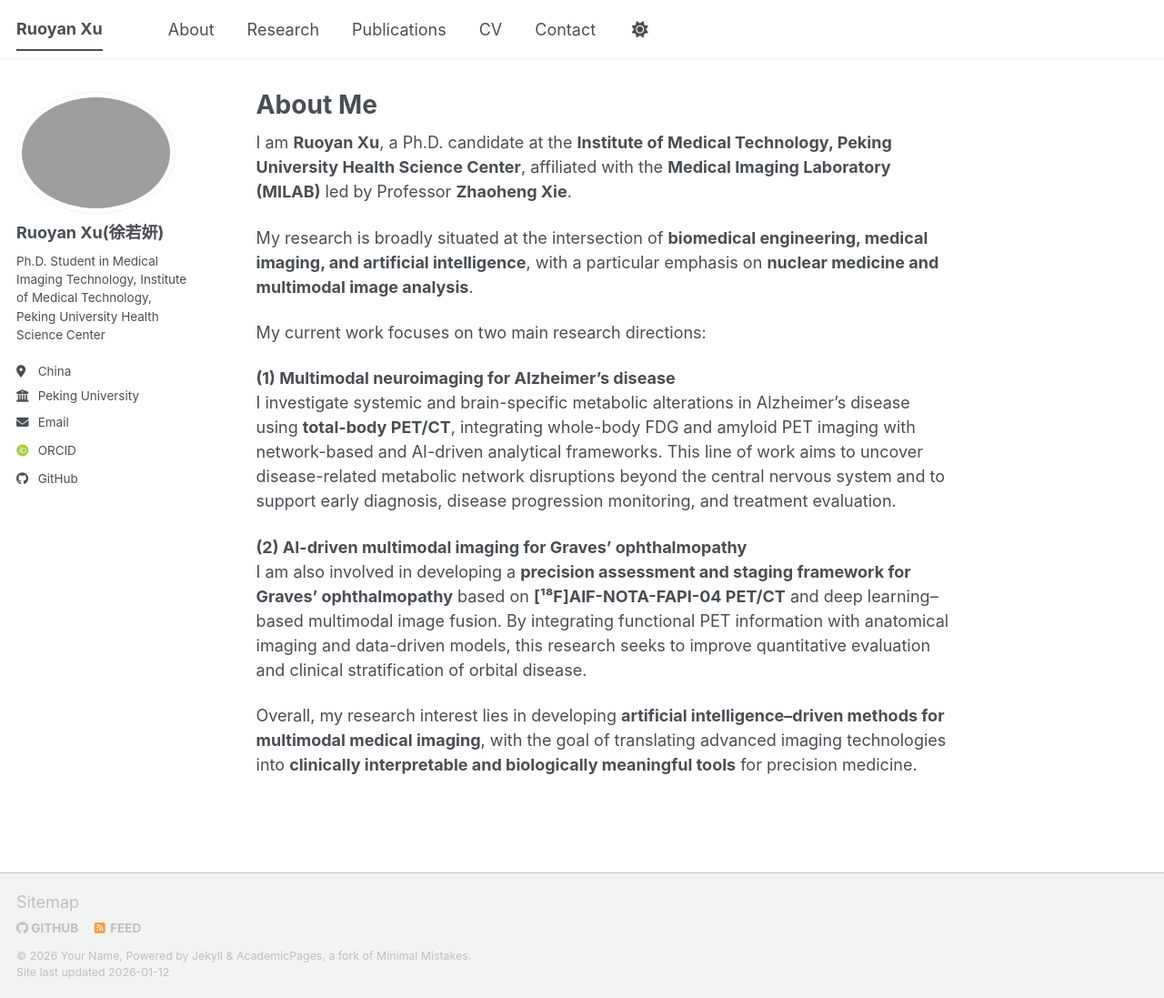
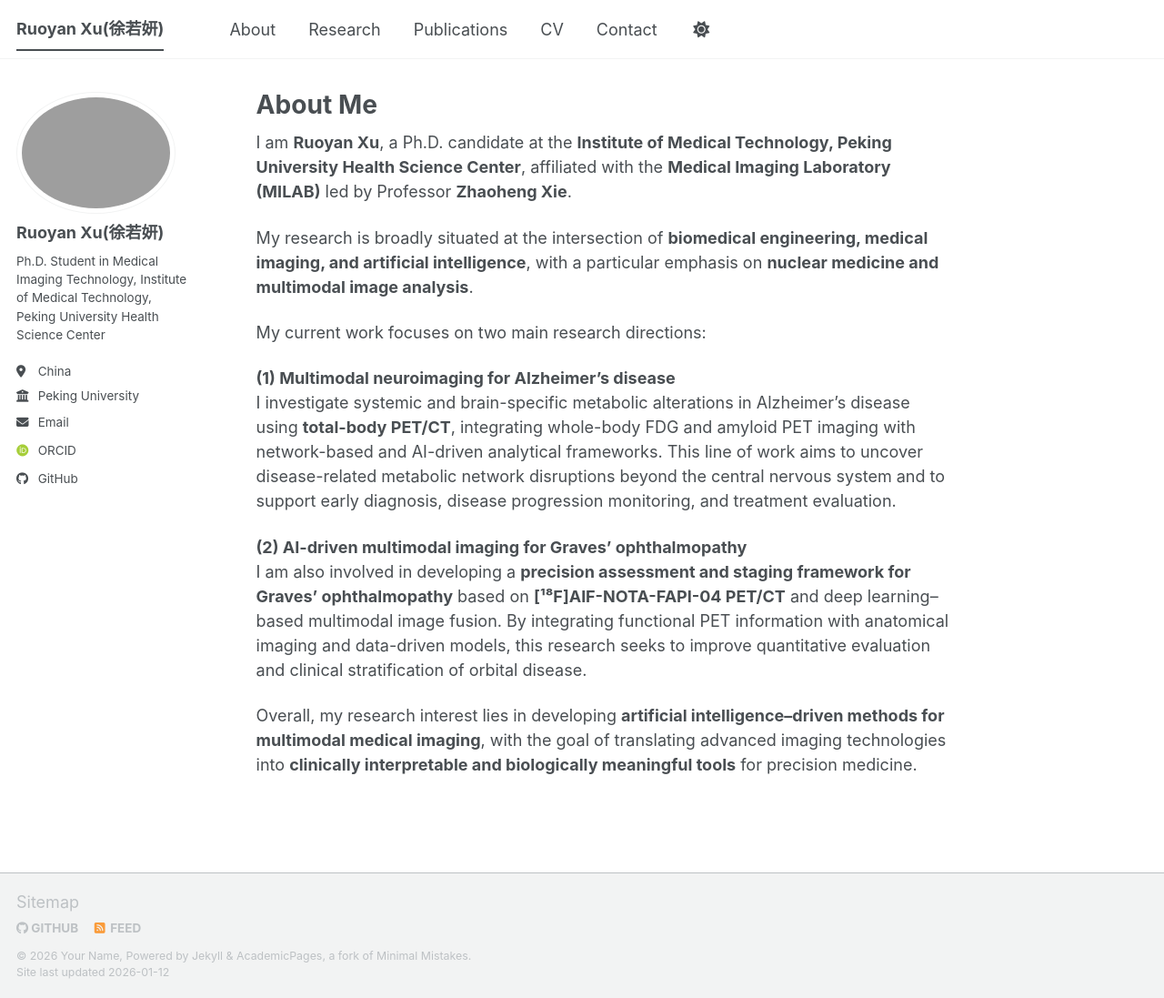
Before and after one commit to ruoyanxu-411/ruoyanxu-411.github.io, a Jekyll site: the page built from _pages/about.md, in a window 1280 px wide and 1097 px high. Shown: the whole window at 91% size. Built offline with Jekyll 4.4.1, drawn with Linux system fonts in a browser that asks for light colours; some web fonts are replaced; a script bundle is joined from its source files by our own code; library files that are not in the unit come from our copies.

Commit message:
Update _config.yml

```diff
--- a/_config.yml
+++ b/_config.yml
@@ -9,7 +9,7 @@
 # Basic Site Settings
 locale                   : "China"
 site_theme               : "default" # The available themes options are "default", "air", "sunrise", "mint", "dirt" and "contrast"
-title                    : "Ruoyan Xu"
+title                    : "Ruoyan Xu(徐若妍)"
 title_separator          : "-"
 name                     : &name "Your Name"
 description              : &description "Academic Personal Website"
```
